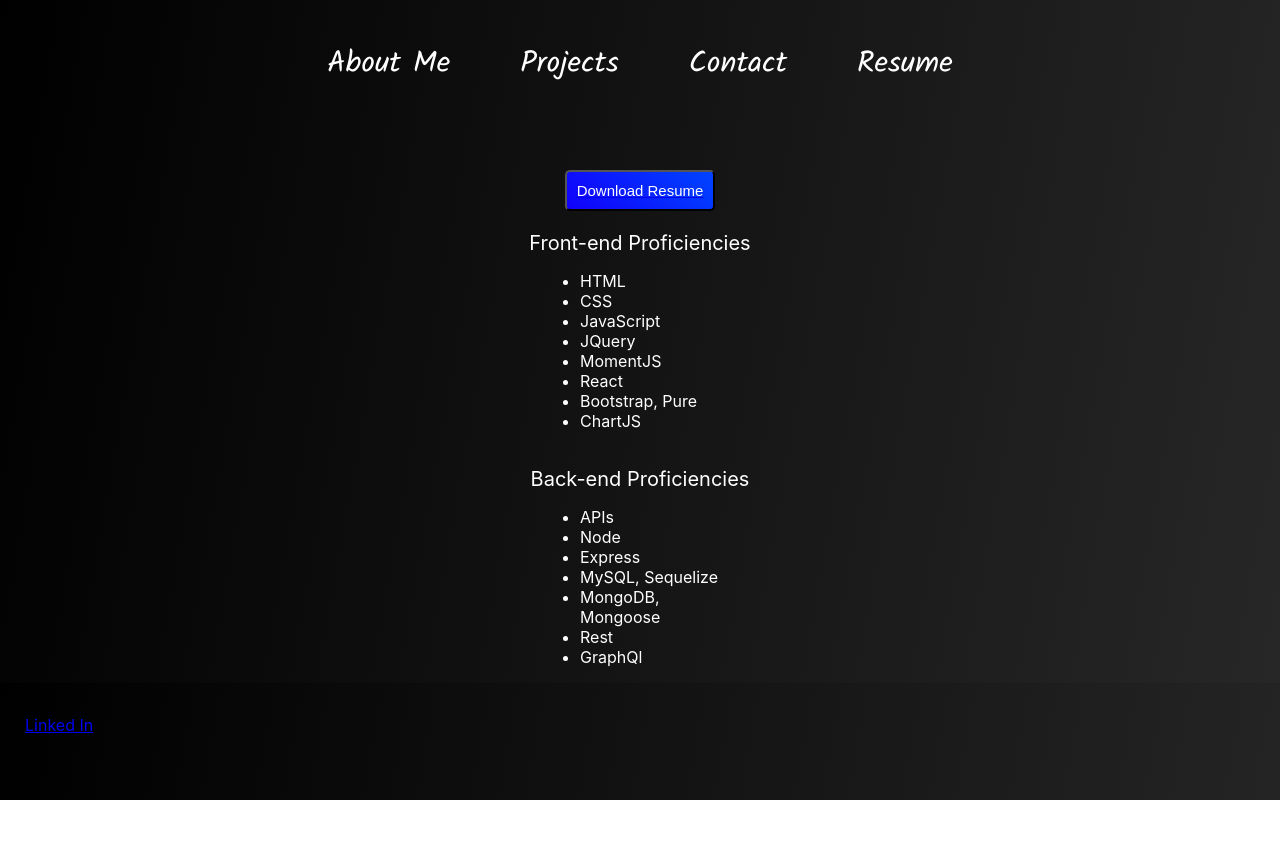
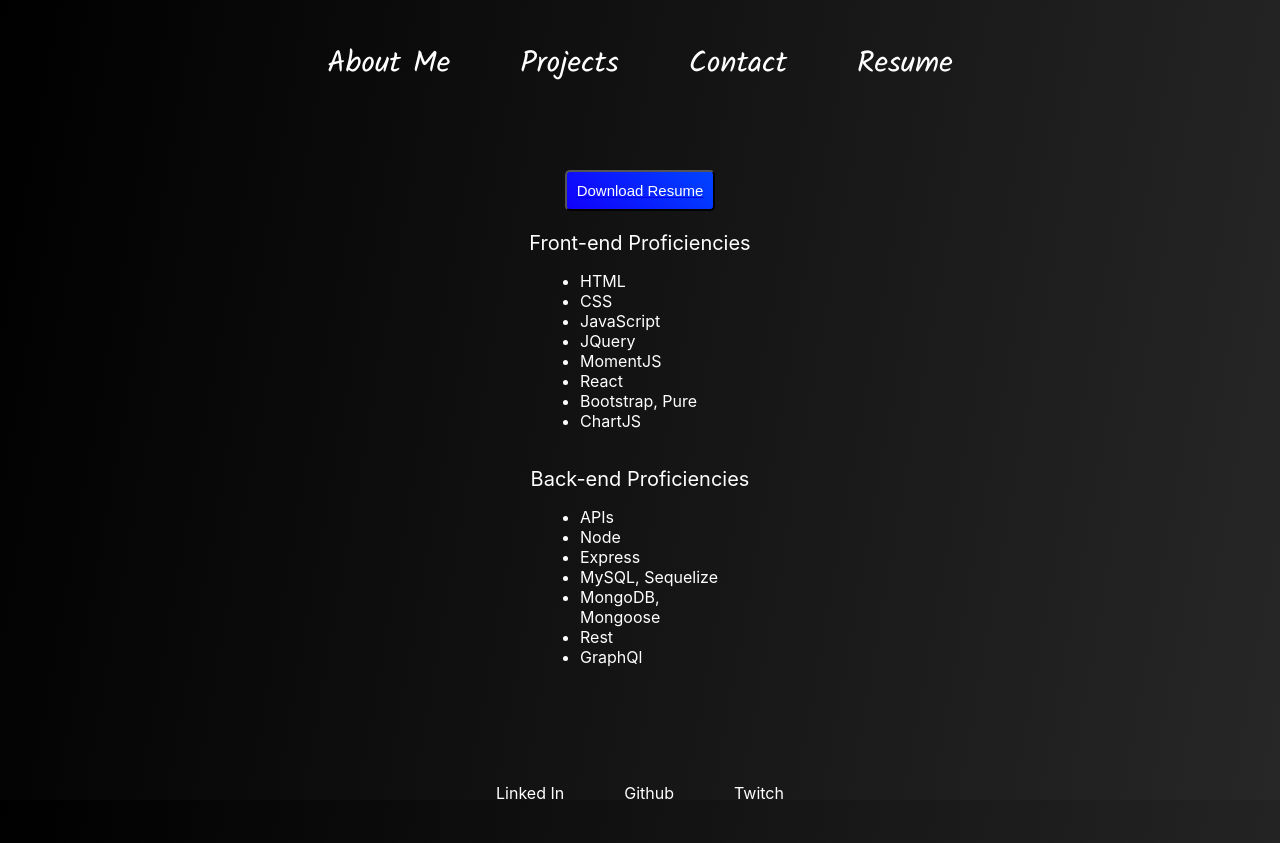
Before and after one commit to SeanBL/my-portfolio-react, a React (Create React App) app: page /resume in a window 1280 px wide. Before the commit the page ends 800 px from the top, so only its background shows below. Built offline with nearby package versions, Linux system fonts and the light colour scheme; a web font is replaced by a local one.

Commit message:
fix footer

```diff
--- a/src/App.css
+++ b/src/App.css
@@ -1,6 +1,11 @@
-/* .background {
+body {
+  margin: 0;
+  padding: 0;
   background: linear-gradient(100deg, #000, #272727);
-} */
+  height: 100vh;
+}
+
+
 /* .App {
   text-align: center;
 }
--- a/src/App.js
+++ b/src/App.js
@@ -13,7 +13,7 @@ import Footer from './components/Footer';
 export default function App() {
   return (
     <BrowserRouter>
-      <div>
+      <div className='background'>
         <Header />
         <main>
           <Routes>
--- a/src/components/Contact.js
+++ b/src/components/Contact.js
@@ -66,8 +66,6 @@ export default function Contact() {
                     <button className="sendBtn" type="submit">Send Message</button>
                 </form>
             </div>
-
-
         </section>
     );
 };
--- a/src/components/Footer.js
+++ b/src/components/Footer.js
@@ -3,9 +3,34 @@ import { Link } from 'react-router-dom';
 import '../styles/footer.css';
 
 export default function Footer() {
+
+    const footerLinks = [
+        {
+            title: "Linked In",
+            link: "https://www.linkedin.com/in/sean-bristol-lee-74001020/"
+        },
+        {
+            title: "Github",
+            link: "https://github.com/SeanBL"
+        },
+        {
+            title: "Twitch",
+            link: "https://www.twitch.tv/c6_mafia"
+        }
+    ]
+
     return (
         <footer className="footer">
-            <Link>Linked In</Link>
+            <div>
+                {footerLinks.map(footerLink => {
+                    const { title, link } = footerLink;
+
+                    return (
+
+                        <a className="link" href={link} target="_blank">{title}</a>
+                    )
+                })}
+            </div>
         </footer>
     )
 }
--- a/src/styles/aboutme.css
+++ b/src/styles/aboutme.css
@@ -56,7 +56,7 @@
 body {
 	margin: 0;
 	padding: 0;
-	background: linear-gradient(100deg, #000, #272727);
+	/* background: linear-gradient(100deg, #000, #272727); */
 }
 
 .block {
--- a/src/styles/footer.css
+++ b/src/styles/footer.css
@@ -1,8 +1,16 @@
 .footer {
+    display: flex;
+    flex-direction: row;
     height: 60px;
-    padding: 25px;
-    position: fixed;
     bottom: 0;
     width: 100%;
     background: transparent;
+    justify-content: center;
+    margin-top: 100px;
 }
+
+.link {
+    text-decoration: none;
+    margin: 0px 30px 0px 30px;
+    color: white;
+}
```
Also changed, not shown: src/components/Projects.js (+0 -31 lines).
